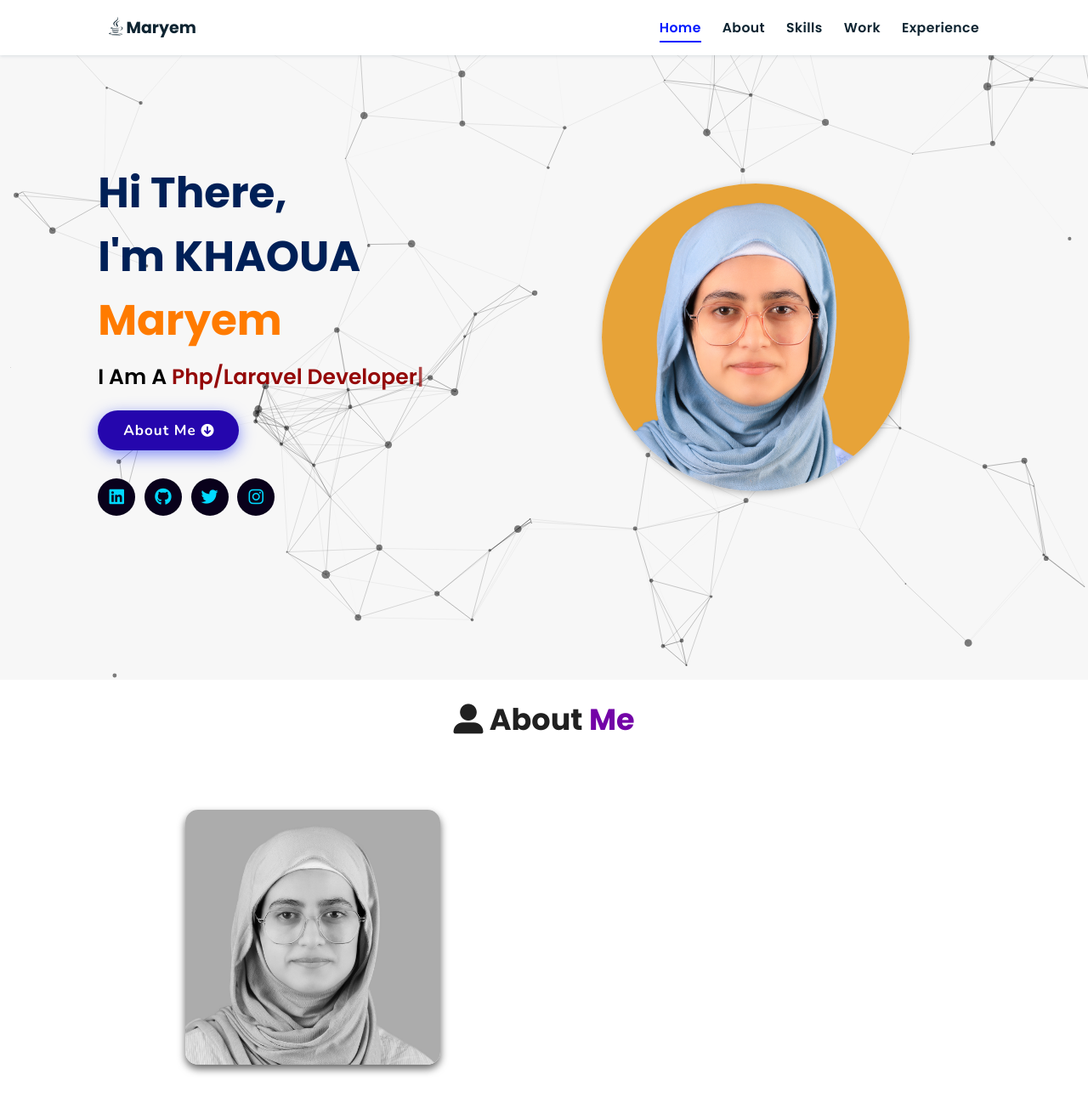
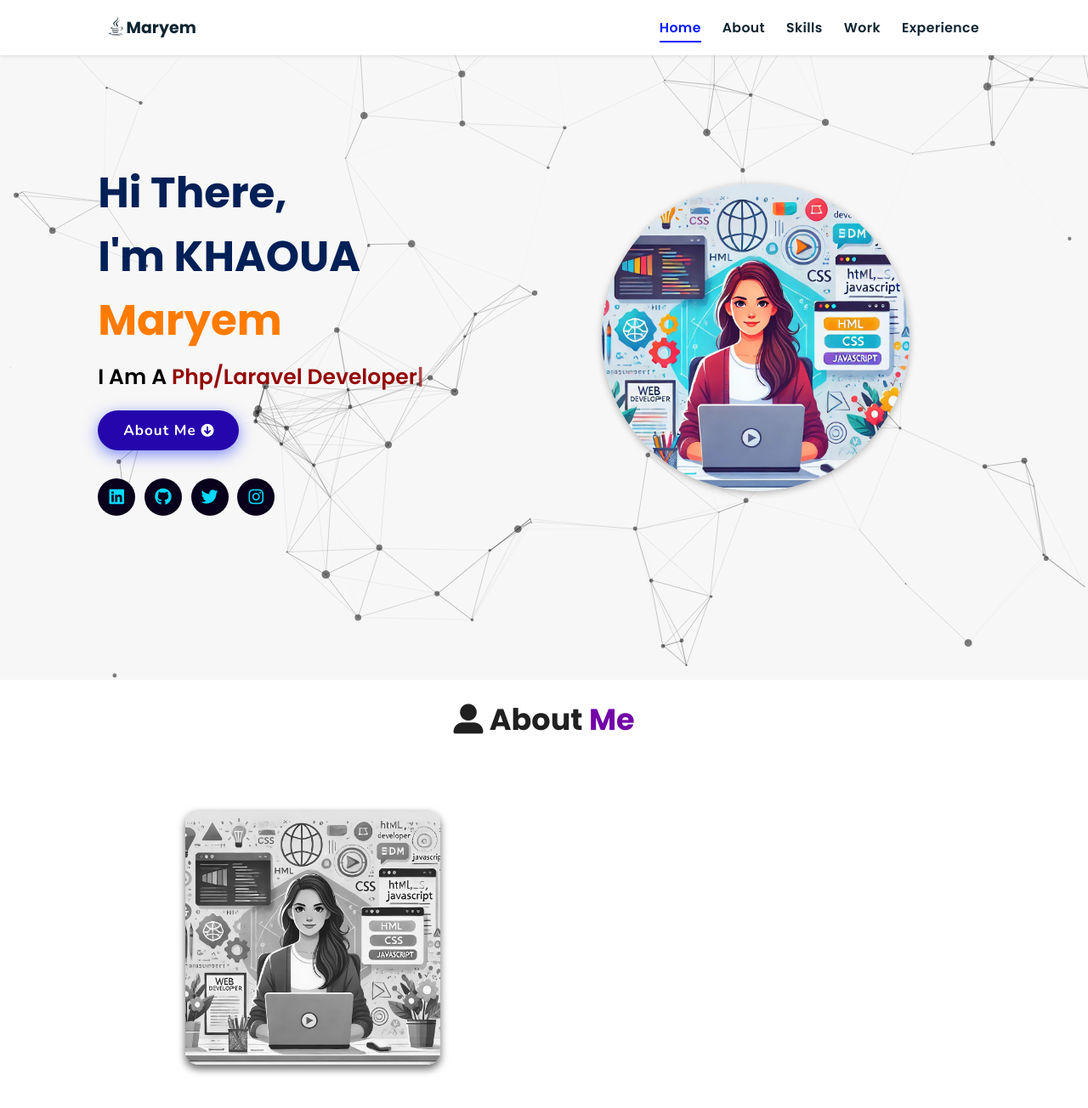
Before and after one commit to MaryemKhaoua/KHAOUA-Maryem, a website: page index.html in a window 1280 px wide. Shown: the top 1304 px of the page at 85% size. Drawn offline with nearby package versions, Linux system fonts and the light colour scheme.

Commit message:
add some modifictaion

```diff
--- a/index.html
+++ b/index.html
@@ -60,7 +60,7 @@
       </div>
     </div>
 <div class="image">
-    <img draggable="false" class="tilt" src="./assets/images/hero.jpg" alt="">
+    <img draggable="false" class="tilt" src="./assets/images/heroo.jpg" alt="">
 </div>
 </section>
 <!-- hero section ends -->
@@ -73,7 +73,7 @@
     <div class="row">
 
     <div class="image">
-        <img draggable="false" class="tilt" src="./assets/images/hero.jpg" alt="">
+        <img draggable="false" class="tilt" src="./assets/images/heroo.jpg" alt="">
     </div>
     <div class="content">
         <h3>I'm Maryem</h3>
```
Also changed, not shown: assets/images/heroo.jpg (added).
